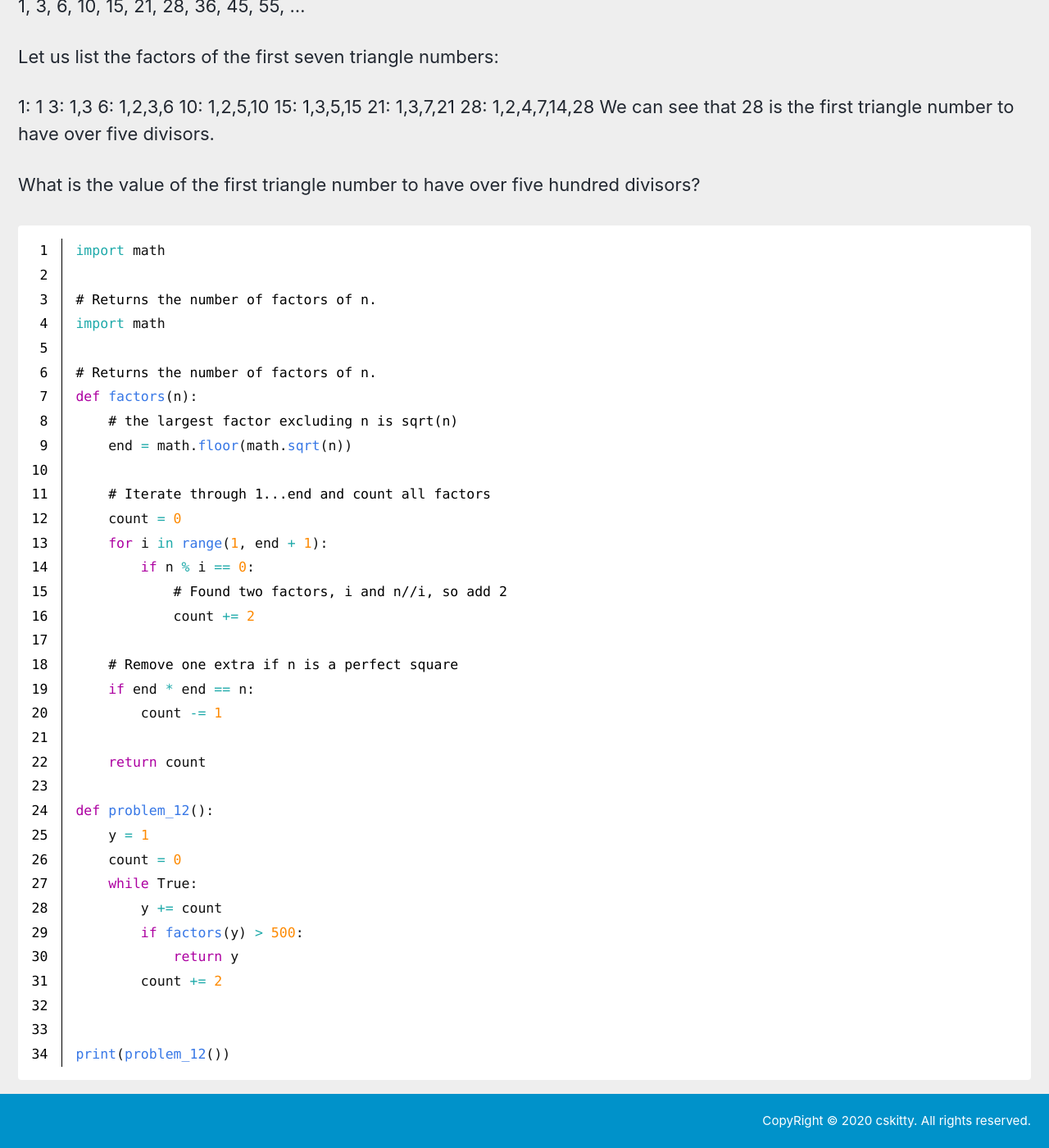
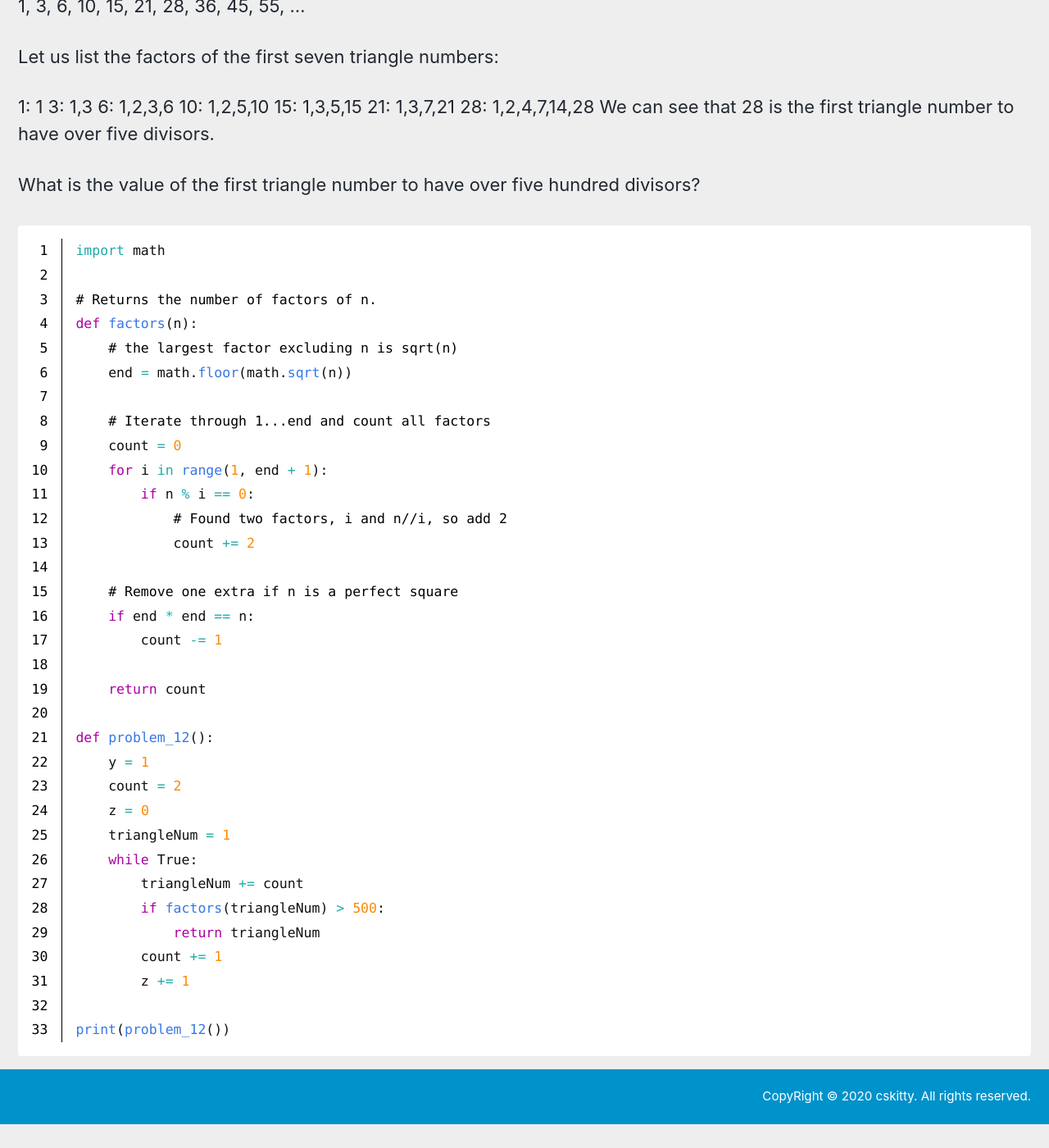
Before and after one commit to cskitty/cskitty.github.io, a Jekyll site: the page built from _posts/2020-04-30-post-project-euler-2.md, in a window 1280 px wide and 1400 px high, scrolled down 3620 px. Shown: the whole window at 82% size. Built offline with Jekyll 4.4.1, drawn with Linux system fonts in a browser that asks for light colours; cached includes are drawn as plain includes; nearby versions of some CDN libraries; after the commit the page ends 4991 px from its top, so only the background shows below that.

Commit message:
Problem 12 Done

```diff
--- a/_posts/2020-04-30-post-project-euler-2.md
+++ b/_posts/2020-04-30-post-project-euler-2.md
@@ -120,9 +120,6 @@ What is the value of the first triangle number to have over five hundred divisor
 import math
 
 # Returns the number of factors of n.
-import math
-
-# Returns the number of factors of n.
 def factors(n):
     # the largest factor excluding n is sqrt(n)
     end = math.floor(math.sqrt(n))
@@ -142,13 +139,15 @@ def factors(n):
 
 def problem_12():
     y = 1
-    count = 0
+    count = 2
+    z = 0
+    triangleNum = 1
     while True:
-        y += count
-        if factors(y) > 500:
-            return y
-        count += 2
-
+        triangleNum += count
+        if factors(triangleNum) > 500:
+            return triangleNum
+        count += 1
+        z += 1
 
 print(problem_12())
 {% endhighlight %}
```
